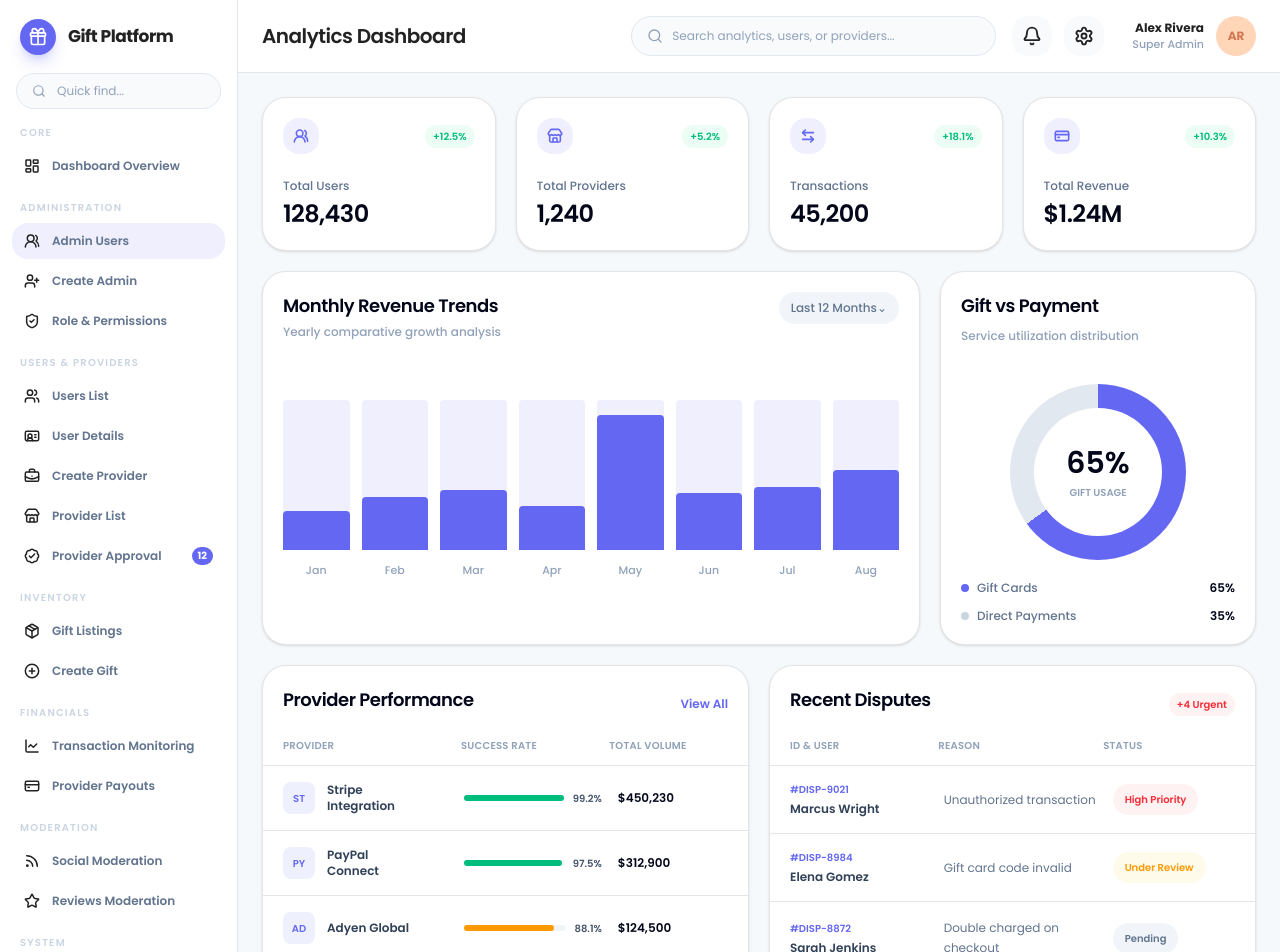
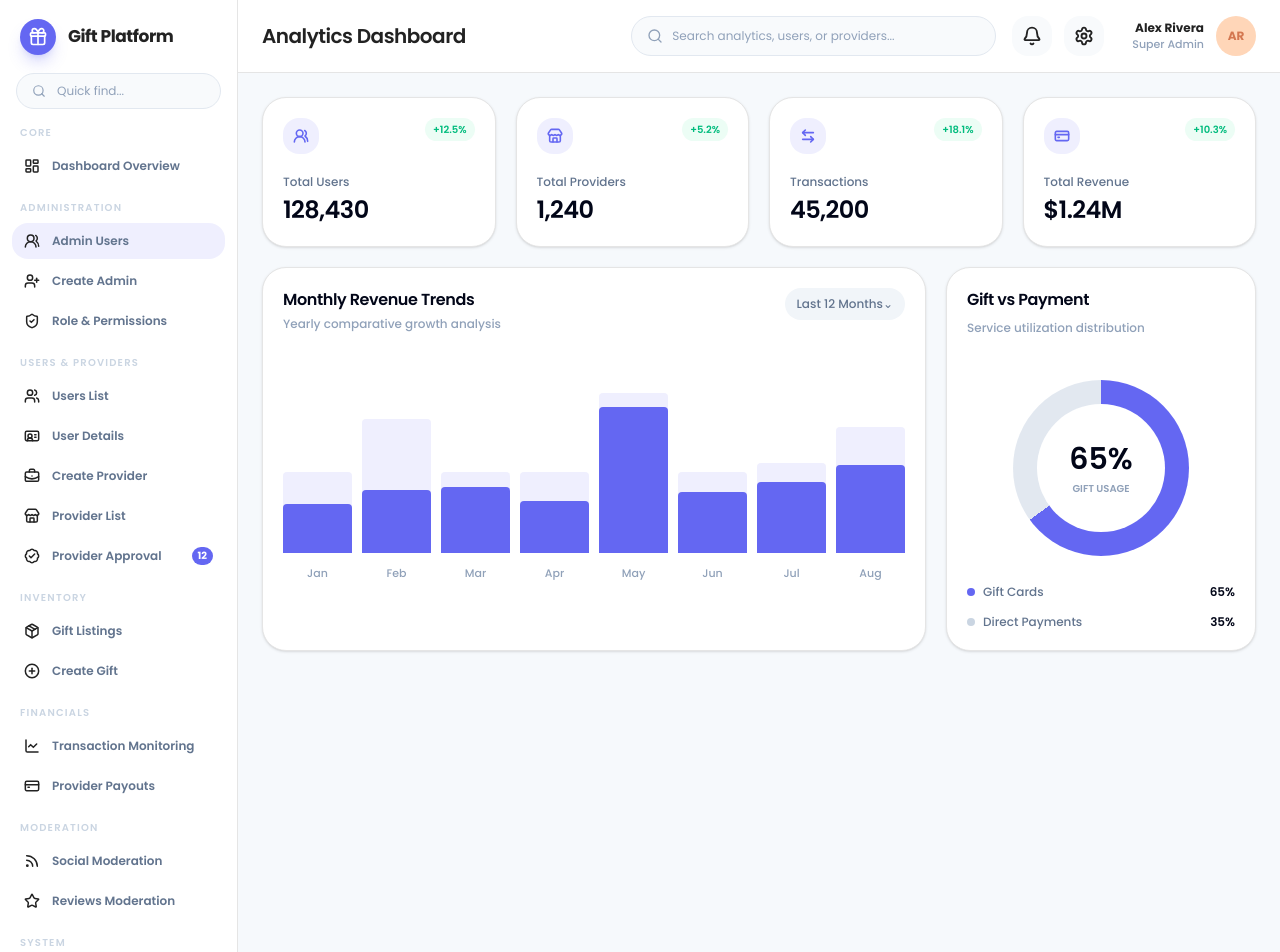
Before and after one commit to Dcodaxproducts/gift-shop, a Next.js app: page / in a window 1280 px wide. Shown: the top 952 px of the page. Built offline with nearby package versions, Linux system fonts and the light colour scheme.

Commit message:
fix: match home dashboard sections

```diff
--- a/src/components/cards/stat-card.tsx
+++ b/src/components/cards/stat-card.tsx
@@ -17,9 +17,9 @@ export function StatCard({ stat }: StatCardProps) {
   const Icon = statIconMap[stat.icon];
 
   return (
-    <Card className="border border-border shadow-sm">
-      <CardContent className="p-5">
-        <div className="mb-6 flex items-center justify-between">
+    <Card className="rounded-2xl border border-border bg-white shadow-sm">
+      <CardContent className="p-4 sm:p-5">
+        <div className="mb-5 flex items-start justify-between">
           <div className="flex size-9 items-center justify-center rounded-2xl bg-primary/10 text-primary">
             <Icon className="size-4" strokeWidth={2.4} />
           </div>
--- a/src/components/pages/home.tsx
+++ b/src/components/pages/home.tsx
@@ -2,8 +2,6 @@ import {
   dashboardStats,
   monthlyRevenueTrends,
   paymentSplit,
-  providerPerformance,
-  recentDisputes,
 } from "@/constants/home-dashboard";
 import { StatCard } from "@/components/cards/stat-card";
 import { Card, CardContent, CardHeader, CardTitle } from "@/components/ui/card";
@@ -11,31 +9,20 @@ import { cn } from "@/lib/utils";
 
 const maxRevenue = Math.max(...monthlyRevenueTrends.map((item) => item.ghostValue));
 
-const disputeToneClass = {
-  danger: "bg-red-50 text-red-500",
-  warning: "bg-amber-50 text-amber-500",
-  muted: "bg-slate-100 text-slate-500",
-};
-
-const progressToneClass = {
-  green: "bg-emerald-500",
-  amber: "bg-amber-500",
-};
-
 export function HomePage() {
   return (
     <div className="space-y-5">
-      <section className="grid gap-5 sm:grid-cols-2 xl:grid-cols-4">
+      <section className="grid grid-cols-1 gap-5 sm:grid-cols-2 xl:grid-cols-4">
         {dashboardStats.map((stat) => (
           <StatCard key={stat.title} stat={stat} />
         ))}
       </section>
 
-      <section className="grid gap-5 xl:grid-cols-[1fr_0.48fr]">
-        <Card className="border border-border shadow-sm">
+      <section className="grid gap-5 xl:grid-cols-[minmax(0,1fr)_310px]">
+        <Card className="rounded-2xl border border-border bg-white shadow-sm">
           <CardHeader className="flex flex-row items-start justify-between gap-4 p-5 pb-0">
             <div>
-              <CardTitle className="text-lg font-semibold text-slate-950">
+              <CardTitle className="text-base font-semibold text-slate-950">
                 Monthly Revenue Trends
               </CardTitle>
               <p className="mt-1 text-xs font-medium text-slate-400">
@@ -49,13 +36,17 @@ export function HomePage() {
               Last 12 Months⌄
             </button>
           </CardHeader>
-          <CardContent className="px-5 pb-5 pt-10">
-            <div className="flex h-[190px] items-end gap-2 sm:gap-3">
+          <CardContent className="px-5 pb-5 pt-9">
+            <div className="flex h-[205px] items-end gap-1.5 sm:gap-2.5">
               {monthlyRevenueTrends.map((item) => (
                 <div key={item.month} className="flex flex-1 flex-col items-center gap-3">
-                  <div className="relative flex h-[150px] w-full items-end overflow-hidden rounded-t-sm bg-primary/10">
+                  <div className="relative h-[160px] w-full">
                     <div
-                      className="w-full rounded-t-sm bg-primary"
+                      className="absolute bottom-0 left-0 right-0 rounded-t-sm bg-primary/10"
+                      style={{ height: `${(item.ghostValue / maxRevenue) * 100}%` }}
+                    />
+                    <div
+                      className="absolute bottom-0 left-0 right-0 rounded-t-sm bg-primary"
                       style={{ height: `${(item.value / maxRevenue) * 100}%` }}
                     />
                   </div>
@@ -68,9 +59,9 @@ export function HomePage() {
           </CardContent>
         </Card>
 
-        <Card className="border border-border shadow-sm">
+        <Card className="rounded-2xl border border-border bg-white shadow-sm">
           <CardHeader className="p-5 pb-0">
-            <CardTitle className="text-lg font-semibold text-slate-950">
+            <CardTitle className="text-base font-semibold text-slate-950">
               Gift vs Payment
             </CardTitle>
             <p className="mt-1 text-xs font-medium text-slate-400">
@@ -78,7 +69,7 @@ export function HomePage() {
             </p>
           </CardHeader>
           <CardContent className="p-5">
-            <div className="mx-auto my-5 flex size-44 items-center justify-center rounded-full bg-[conic-gradient(var(--primary)_0_65%,#e2e8f0_65%_100%)]">
+            <div className="mx-auto mb-7 mt-6 flex size-44 items-center justify-center rounded-full bg-[conic-gradient(var(--primary)_0_65%,#e2e8f0_65%_100%)]">
               <div className="flex size-32 flex-col items-center justify-center rounded-full bg-white text-center">
                 <span className="text-3xl font-semibold text-slate-950">65%</span>
                 <span className="mt-1 text-[10px] font-semibold uppercase text-slate-400">
@@ -86,7 +77,7 @@ export function HomePage() {
                 </span>
               </div>
             </div>
-            <div className="space-y-3">
+            <div className="space-y-3.5">
               {paymentSplit.map((item) => (
                 <div key={item.label} className="flex items-center text-xs font-medium">
                   <span
@@ -103,99 +94,6 @@ export function HomePage() {
           </CardContent>
         </Card>
       </section>
-
-      <section className="grid gap-5 xl:grid-cols-2">
-        <Card className="border border-border shadow-sm">
-          <CardHeader className="flex flex-row items-center justify-between p-5 pb-4">
-            <CardTitle className="text-lg font-semibold text-slate-950">
-              Provider Performance
-            </CardTitle>
-            <button type="button" className="text-xs font-semibold text-primary">
-              View All
-            </button>
-          </CardHeader>
-          <CardContent className="p-0">
-            <div className="grid grid-cols-[1.2fr_1fr_0.8fr] border-b border-border px-5 pb-3 text-[10px] font-semibold uppercase tracking-wide text-slate-400">
-              <span>Provider</span>
-              <span>Success Rate</span>
-              <span>Total Volume</span>
-            </div>
-            <div className="divide-y divide-border">
-              {providerPerformance.map((provider) => (
-                <div
-                  key={provider.provider}
-                  className="grid grid-cols-[1.2fr_1fr_0.8fr] items-center gap-4 px-5 py-4"
-                >
-                  <div className="flex items-center gap-3">
-                    <span className="flex size-8 items-center justify-center rounded-lg bg-primary/10 text-[10px] font-semibold text-primary">
-                      {provider.shortCode}
-                    </span>
-                    <span className="max-w-[92px] text-xs font-semibold leading-4 text-slate-700">
-                      {provider.provider}
-                    </span>
-                  </div>
-                  <div className="flex items-center gap-2">
-                    <div className="h-1.5 flex-1 rounded-full bg-slate-100">
-                      <div
-                        className={cn("h-full rounded-full", progressToneClass[provider.tone])}
-                        style={{ width: `${provider.progress}%` }}
-                      />
-                    </div>
-                    <span className="text-[10px] font-semibold text-slate-600">
-                      {provider.successRate}
-                    </span>
-                  </div>
-                  <span className="text-xs font-semibold text-slate-950">
-                    {provider.volume}
-                  </span>
-                </div>
-              ))}
-            </div>
-          </CardContent>
-        </Card>
-
-        <Card className="border border-border shadow-sm">
-          <CardHeader className="flex flex-row items-center justify-between p-5 pb-4">
-            <CardTitle className="text-lg font-semibold text-slate-950">
-              Recent Disputes
-            </CardTitle>
-            <span className="rounded-full bg-red-50 px-2 py-1 text-[10px] font-semibold text-red-500">
-              +4 Urgent
-            </span>
-          </CardHeader>
-          <CardContent className="p-0">
-            <div className="grid grid-cols-[0.9fr_1fr_0.8fr] border-b border-border px-5 pb-3 text-[10px] font-semibold uppercase tracking-wide text-slate-400">
-              <span>ID & User</span>
-              <span>Reason</span>
-              <span>Status</span>
-            </div>
-            <div className="divide-y divide-border">
-              {recentDisputes.map((dispute) => (
-                <div
-                  key={dispute.id}
-                  className="grid grid-cols-[0.9fr_1fr_0.8fr] items-center gap-4 px-5 py-4"
-                >
-                  <div>
-                    <p className="text-[10px] font-semibold text-primary">{dispute.id}</p>
-                    <p className="mt-1 text-xs font-semibold leading-4 text-slate-700">
-                      {dispute.user}
-                    </p>
-                  </div>
-                  <p className="text-xs leading-5 text-slate-500">{dispute.reason}</p>
-                  <span
-                    className={cn(
-                      "w-fit rounded-full px-3 py-2 text-[10px] font-semibold",
-                      disputeToneClass[dispute.tone],
-                    )}
-                  >
-                    {dispute.status}
-                  </span>
-                </div>
-              ))}
-            </div>
-          </CardContent>
-        </Card>
-      </section>
     </div>
   );
 }
--- a/src/constants/home-dashboard.ts
+++ b/src/constants/home-dashboard.ts
@@ -17,113 +17,25 @@ export type PaymentSplitData = {
   color: "primary" | "muted";
 };
 
-export type ProviderPerformanceData = {
-  provider: string;
-  shortCode: string;
-  successRate: string;
-  progress: number;
-  volume: string;
-  tone: "green" | "amber";
-};
-
-export type DisputeData = {
-  id: string;
-  user: string;
-  reason: string;
-  status: string;
-  tone: "danger" | "warning" | "muted";
-};
-
 export const dashboardStats: StatCardData[] = [
-  {
-    title: "Total Users",
-    value: "128,430",
-    change: "+12.5%",
-    icon: "users",
-  },
-  {
-    title: "Total Providers",
-    value: "1,240",
-    change: "+5.2%",
-    icon: "providers",
-  },
-  {
-    title: "Transactions",
-    value: "45,200",
-    change: "+18.1%",
-    icon: "transactions",
-  },
-  {
-    title: "Total Revenue",
-    value: "$1.24M",
-    change: "+10.3%",
-    icon: "revenue",
-  },
+  { title: "Total Users", value: "128,430", change: "+12.5%", icon: "users" },
+  { title: "Total Providers", value: "1,240", change: "+5.2%", icon: "providers" },
+  { title: "Transactions", value: "45,200", change: "+18.1%", icon: "transactions" },
+  { title: "Total Revenue", value: "$1.24M", change: "+10.3%", icon: "revenue" },
 ];
 
 export const monthlyRevenueTrends: RevenueBarData[] = [
-  { month: "Jan", value: 34, ghostValue: 58 },
-  { month: "Feb", value: 46, ghostValue: 96 },
-  { month: "Mar", value: 52, ghostValue: 58 },
-  { month: "Apr", value: 38, ghostValue: 58 },
-  { month: "May", value: 118, ghostValue: 132 },
-  { month: "Jun", value: 50, ghostValue: 58 },
-  { month: "Jul", value: 55, ghostValue: 66 },
-  { month: "Aug", value: 70, ghostValue: 88 },
+  { month: "Jan", value: 42, ghostValue: 70 },
+  { month: "Feb", value: 54, ghostValue: 116 },
+  { month: "Mar", value: 57, ghostValue: 70 },
+  { month: "Apr", value: 45, ghostValue: 70 },
+  { month: "May", value: 126, ghostValue: 139 },
+  { month: "Jun", value: 53, ghostValue: 70 },
+  { month: "Jul", value: 61, ghostValue: 78 },
+  { month: "Aug", value: 76, ghostValue: 109 },
 ];
 
 export const paymentSplit: PaymentSplitData[] = [
   { label: "Gift Cards", value: 65, color: "primary" },
   { label: "Direct Payments", value: 35, color: "muted" },
 ];
-
-export const providerPerformance: ProviderPerformanceData[] = [
-  {
-    provider: "Stripe Integration",
-    shortCode: "ST",
-    successRate: "99.2%",
-    progress: 99.2,
-    volume: "$450,230",
-    tone: "green",
-  },
-  {
-    provider: "PayPal Connect",
-    shortCode: "PY",
-    successRate: "97.5%",
-    progress: 97.5,
-    volume: "$312,900",
-    tone: "green",
-  },
-  {
-    provider: "Adyen Global",
-    shortCode: "AD",
-    successRate: "88.1%",
-    progress: 88.1,
-    volume: "$124,500",
-    tone: "amber",
-  },
-];
-
-export const recentDisputes: DisputeData[] = [
-  {
-    id: "#DISP-9021",
-    user: "Marcus Wright",
-    reason: "Unauthorized transaction",
-    status: "High Priority",
-    tone: "danger",
-  },
-  {
-    id: "#DISP-8984",
-    user: "Elena Gomez",
-    reason: "Gift card code invalid",
-    status: "Under Review",
-    tone: "warning",
-  },
-  {
-    id: "#DISP-8872",
-    user: "Sarah Jenkins",
-    reason: "Double charged on checkout",
-    status: "Pending",
-    tone: "muted",
-  },
-];
```
